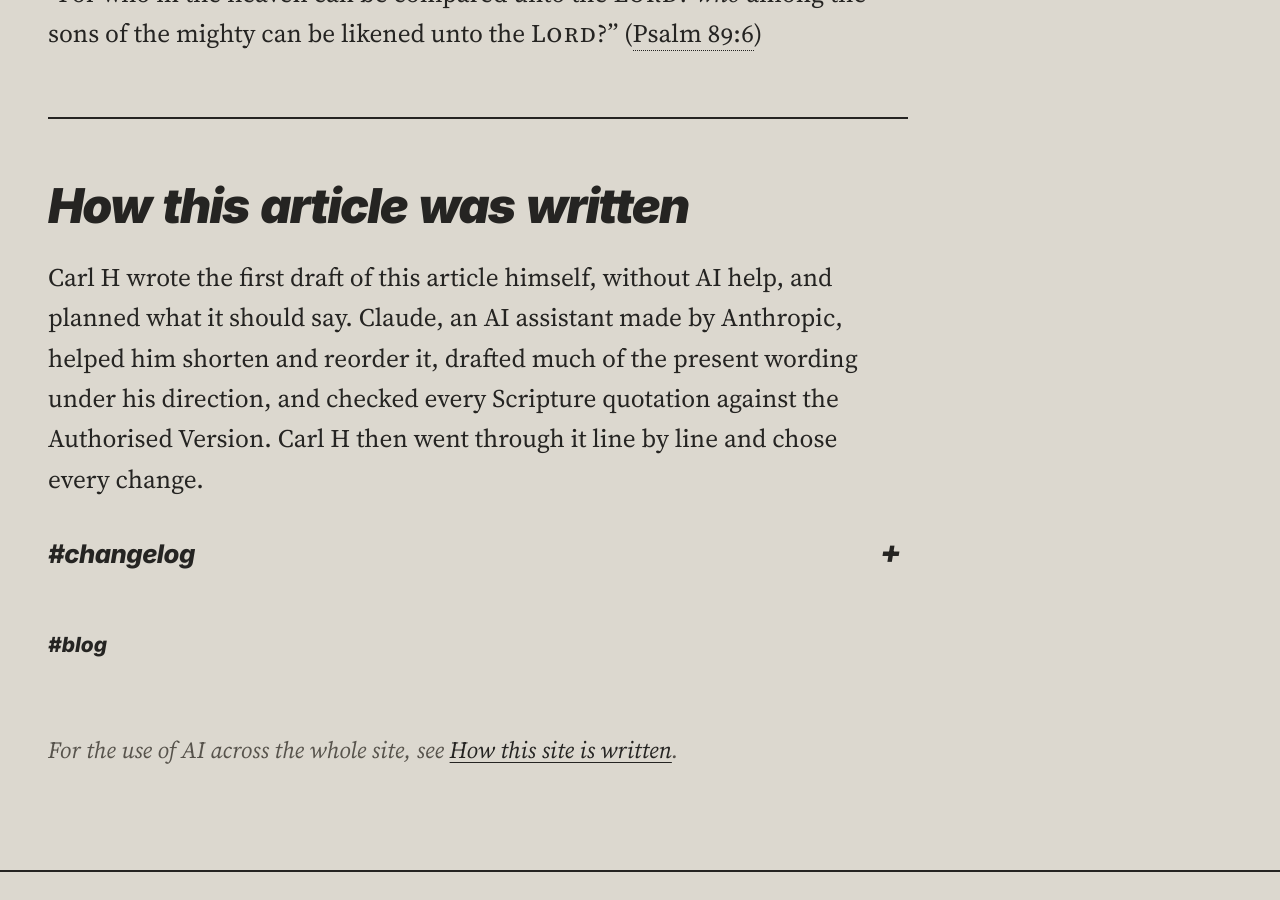
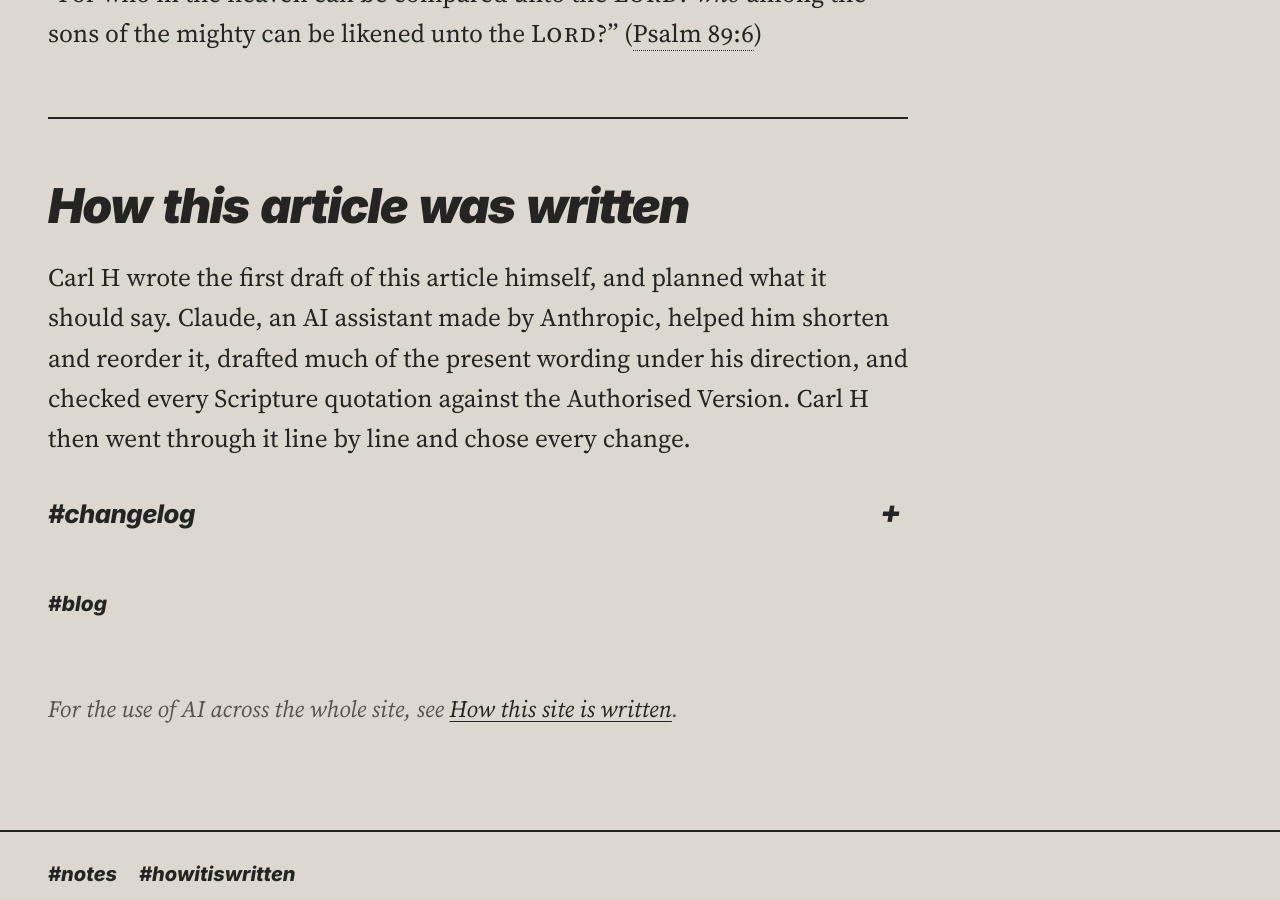
Before and after one commit to ForestWalkUK/truthpeaceandlove, a Jekyll site: the page built from _posts/2026-11-26-did-jesus-lose-his-temper-with-a-fig-tree.md, in a window 1280 px wide and 900 px high, scrolled down 7063 px. Built offline with Jekyll 4.4.1, drawn with Linux system fonts in a browser that asks for light colours; some of the changed text lies outside the part shown.

Commit message:
Fig tree post 1.3: closing note shortened
"without AI help" removed from the note on how the article was written, at Carl's wish; the rest of the note is unchanged. Change log 1.3.

Co-Authored-By: Claude Sonnet 5.5 <noreply@anthropic.com>

```diff
--- a/_posts/2026-11-26-did-jesus-lose-his-temper-with-a-fig-tree.md
+++ b/_posts/2026-11-26-did-jesus-lose-his-temper-with-a-fig-tree.md
@@ -73,4 +76,4 @@ The One who cursed the fig tree, and then hung upon a tree, rose again and is al
 
 ## How this article was written
 
-Carl H wrote the first draft of this article himself, without AI help, and planned what it should say. Claude, an AI assistant made by Anthropic, helped him shorten and reorder it, drafted much of the present wording under his direction, and checked every Scripture quotation against the Authorised Version. Carl H then went through it line by line and chose every change.
+Carl H wrote the first draft of this article himself, and planned what it should say. Claude, an AI assistant made by Anthropic, helped him shorten and reorder it, drafted much of the present wording under his direction, and checked every Scripture quotation against the Authorised Version. Carl H then went through it line by line and chose every change.
```
Also changed, not shown: other parts of _posts/2026-11-26-did-jesus-lose-his-temper-with-a-fig-tree.md (+3 -0 lines).
